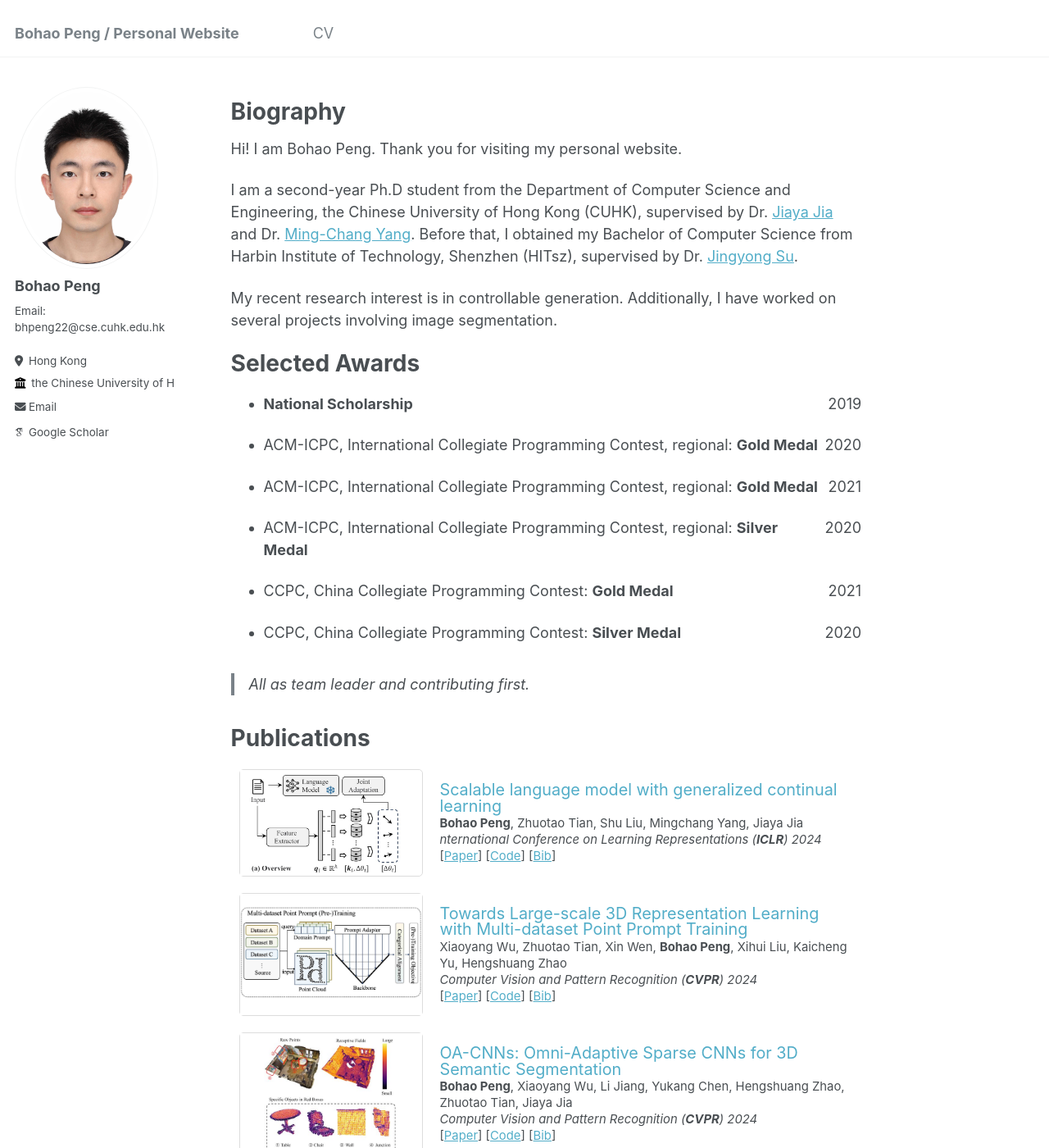
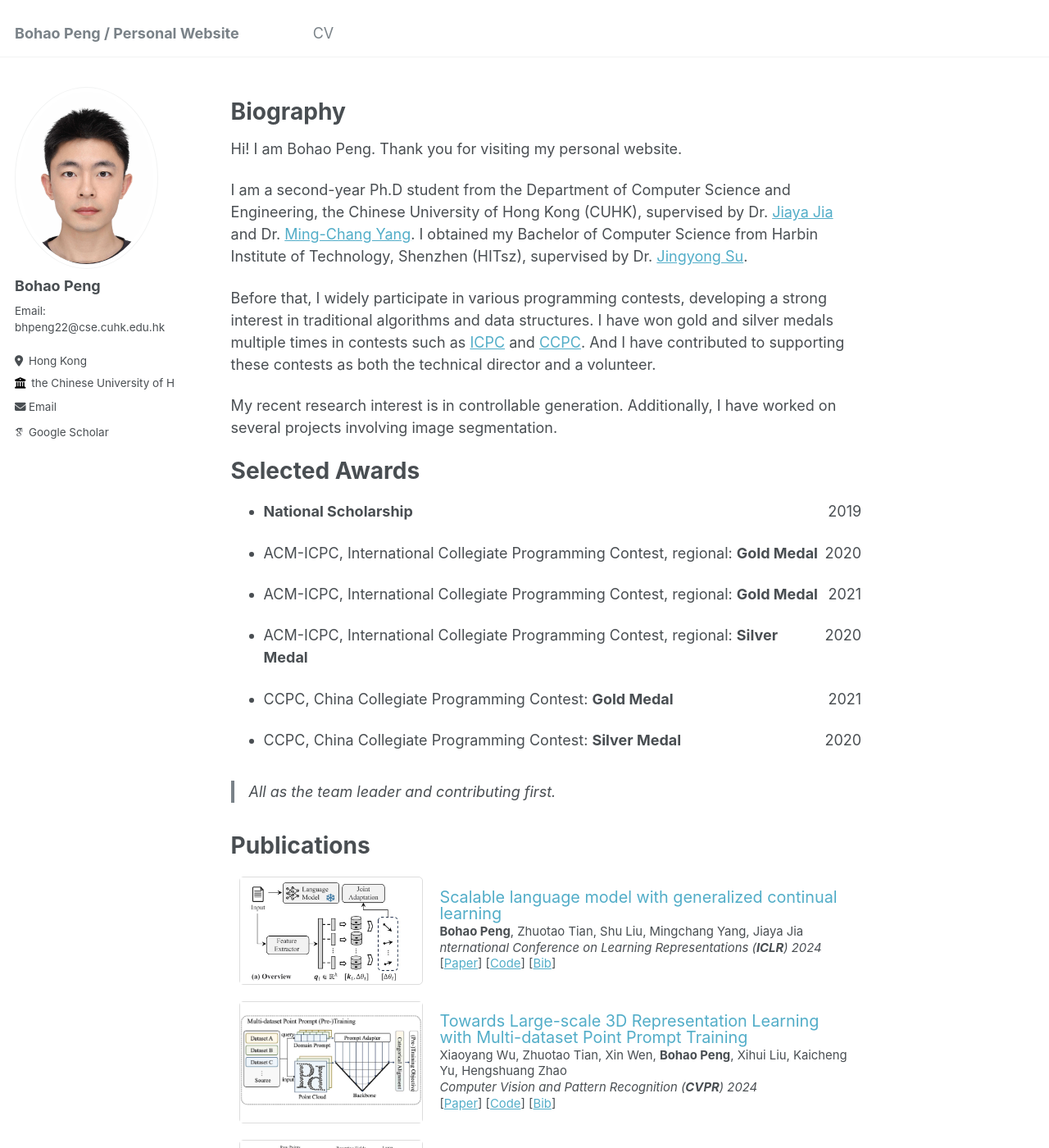
Before and after one commit to Pbihao/pbihao.github.io, a Jekyll site: the page built from _pages/about.md, in a window 1280 px wide and 1400 px high. Shown: the whole window at 82% size. Built offline with Jekyll 4.4.1, drawn with Linux system fonts in a browser that asks for light colours; some web fonts are replaced; some of the changed text lies outside the part shown.

```diff
--- a/_pages/about.md
+++ b/_pages/about.md
@@ -11,7 +11,9 @@ Biography
 ======
 Hi! I am Bohao Peng. Thank you for visiting my personal website.
 
-I am a second-year Ph.D student from the Department of Computer Science and Engineering, the Chinese University of Hong Kong (CUHK), supervised by Dr. [Jiaya Jia](https://jiaya.me/home) and Dr. [Ming-Chang Yang](https://www.cse.cuhk.edu.hk/~mcyang/). Before that, I obtained my Bachelor of Computer Science from Harbin Institute of Technology, Shenzhen (HITsz), supervised by Dr. [Jingyong Su](https://faculty.hitsz.edu.cn/sujingyong).
+I am a second-year Ph.D student from the Department of Computer Science and Engineering, the Chinese University of Hong Kong (CUHK), supervised by Dr. [Jiaya Jia](https://jiaya.me/home) and Dr. [Ming-Chang Yang](https://www.cse.cuhk.edu.hk/~mcyang/). I obtained my Bachelor of Computer Science from Harbin Institute of Technology, Shenzhen (HITsz), supervised by Dr. [Jingyong Su](https://faculty.hitsz.edu.cn/sujingyong).
+
+Before that, I widely participate in various programming contests, developing a strong interest in traditional algorithms and data structures. I have won gold and silver medals multiple times in contests such as [ICPC](https://icpc.global/) and [CCPC](https://ccpc.io/). And I have contributed to supporting these contests as both the technical director and a volunteer.
 
 My recent research interest is in controllable generation. Additionally, I have worked on several projects involving image segmentation.
 
@@ -25,7 +27,7 @@ Selected Awards
 * <p style="display: flex; justify-content: space-between;font-size: 18px;"><span>CCPC, China Collegiate Programming Contest: <strong>Gold Medal</strong></span><span style="margin-left: auto;">2021</span></p>
 * <p style="display: flex; justify-content: space-between;font-size: 18px;"><span>CCPC, China Collegiate Programming Contest: <strong>Silver Medal</strong></span><span style="margin-left: auto;">2020</span></p>
 
-> All as team leader and contributing first.
+> All as the team leader and contributing first.
 
 Publications
 ======
@@ -142,3 +144,24 @@ Publications
 </div>
 
 <!-- ------------Others---------------------- -->
+
+
+Experiences
+======
+* <div >
+  <h3>ACM-ICPC, International Collegiate Programming Contest</h3>
+  <p><strong>Technical Director</strong></p>
+  <p><em>Hong Kong, 2022</em></p>
+</div>
+
+* <div >
+  <h3>Big Bay Computer Competition</h3>
+  <p><strong>Technical Director</strong></p>
+  <p><em>Shenzhen, 2021</em></p>
+</div>
+
+* <div >
+  <h3>CCPC, China Collegiate Programming Contest</h3>
+  <p><strong>Technical Support</strong></p>
+  <p><em>Shenzhen, 2019</em></p>
+</div>
```
